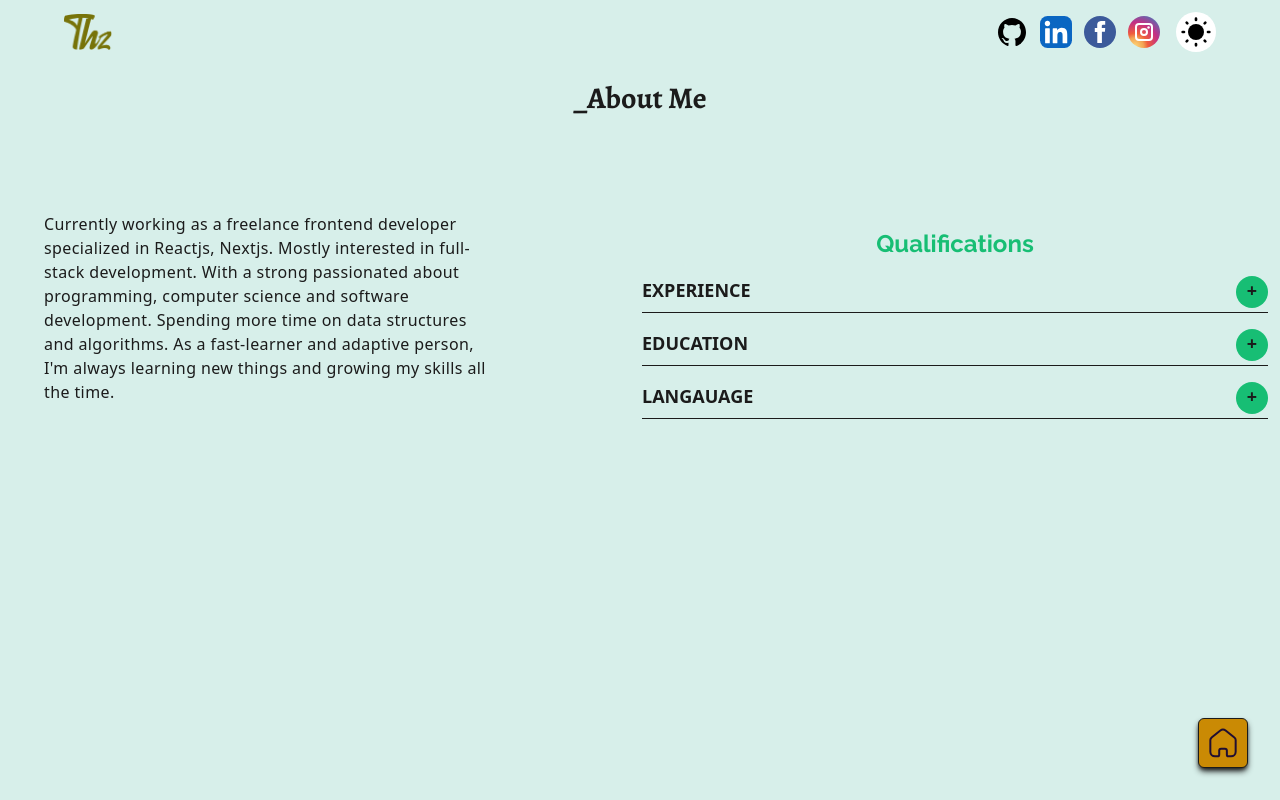
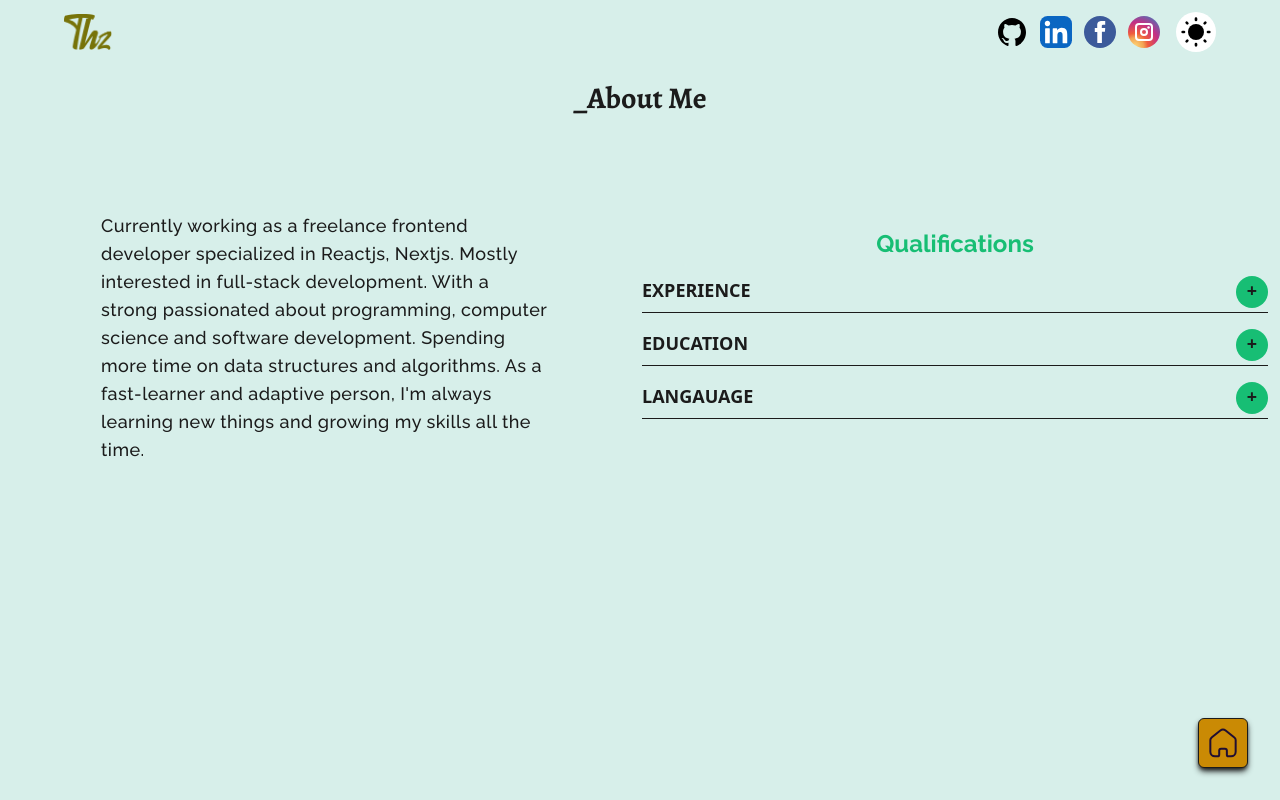
Before and after one commit to ThanHtikeZawGithub/MyPortfolio, a Next.js app: page /about in a window 1280 px wide. Shown: the top 800 px of the page. Built offline with nearby package versions, Linux system fonts and the light colour scheme.

Commit message:
fix some error

```diff
--- a/app/about/About.jsx
+++ b/app/about/About.jsx
@@ -8,8 +8,8 @@ const About = () => {
     <section className="md:max-w-8xl flex flex-col md:min-h-screen md:mx-auto pt-20">
       <h2 className="title mb-6 md:mb-24">_About Me</h2>
       <div className="grid grid-cols-1 md:grid-cols-2 gap-1 px-3 h-full w-full">
-        <div className="flex flex-col md:px-8">
-          <p className="max-w-md justify-center font-normal text-base tracking-wide text-center md:text-start">
+        <div className="flex flex-col md:px-8 justify-center items-center">
+          <p className="max-w-md font-normal text-base font-raleway md:text-lg md:font-medium tracking-wide text-center md:text-start">
           Currently working as a freelance frontend developer specialized in Reactjs, Nextjs.
           Mostly interested in full-stack development. With a strong passionated about programming,
           computer science and software development. Spending more time on data structures and algorithms.
--- a/app/about/Contact.jsx
+++ b/app/about/Contact.jsx
@@ -1,7 +1,7 @@
 import React from "react";
 import ContactForm from "../ContactForm";
 import ContactInfo from "../ContactInfo";
-import { FacebookIcon, InstagramIcon, LinkedInIcon } from "../Icons";
+import { FacebookIcon, InstagramIcon, LinkedInIcon, GithubIcon } from "../Icons";
 
 //I'm using react form library called react-hook-form;
 const Contact = () => {
@@ -38,6 +38,12 @@ const Contact = () => {
           <FacebookIcon />
         </a>
         <a
+          href="https://github.com/ThanHtikeZawGithub"
+          target={"_blank"}
+        >
+          <GithubIcon />
+        </a>
+        <a
           href="https://instagram.com/thanh_zaw?igshid=YmMyMTA2M2Y="
           target={"_blank"}
         >
```
